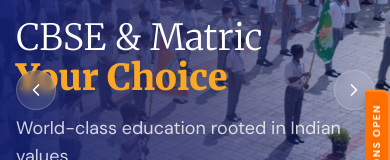
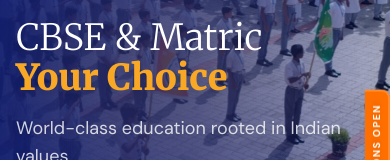
Before and after one commit to GENAI-NETWORKS/Kanakadasa_homepage, a React (Vite) app: page / in a window 390 px wide. Shown: the part 332-492 px from the top of the page. Built offline with nearby package versions, Linux system fonts and the light colour scheme.

Commit message:
fix: responsive UI updates and layout fixes

```diff
--- a/src/components/Hero.jsx
+++ b/src/components/Hero.jsx
@@ -221,13 +221,13 @@
         {/* Prev / Next */}
         <button
           onClick={prev}
-          className="absolute left-4 top-1/2 -translate-y-1/2 z-10 w-10 h-10 rounded-full bg-white/10 border border-white/20 backdrop-blur-sm flex items-center justify-center text-white hover:bg-white/20 transition-all"
+          className="absolute left-4 top-1/2 -translate-y-1/2 z-10 w-10 h-10 rounded-full bg-white/10 border border-white/20 backdrop-blur-sm hidden sm:flex items-center justify-center text-white hover:bg-white/20 transition-all"
         >
           <ChevronLeft size={20} />
         </button>
         <button
           onClick={next}
-          className="absolute right-4 top-1/2 -translate-y-1/2 z-10 w-10 h-10 rounded-full bg-white/10 border border-white/20 backdrop-blur-sm flex items-center justify-center text-white hover:bg-white/20 transition-all"
+          className="absolute right-4 top-1/2 -translate-y-1/2 z-10 w-10 h-10 rounded-full bg-white/10 border border-white/20 backdrop-blur-sm hidden sm:flex items-center justify-center text-white hover:bg-white/20 transition-all"
         >
           <ChevronRight size={20} />
         </button>
```
